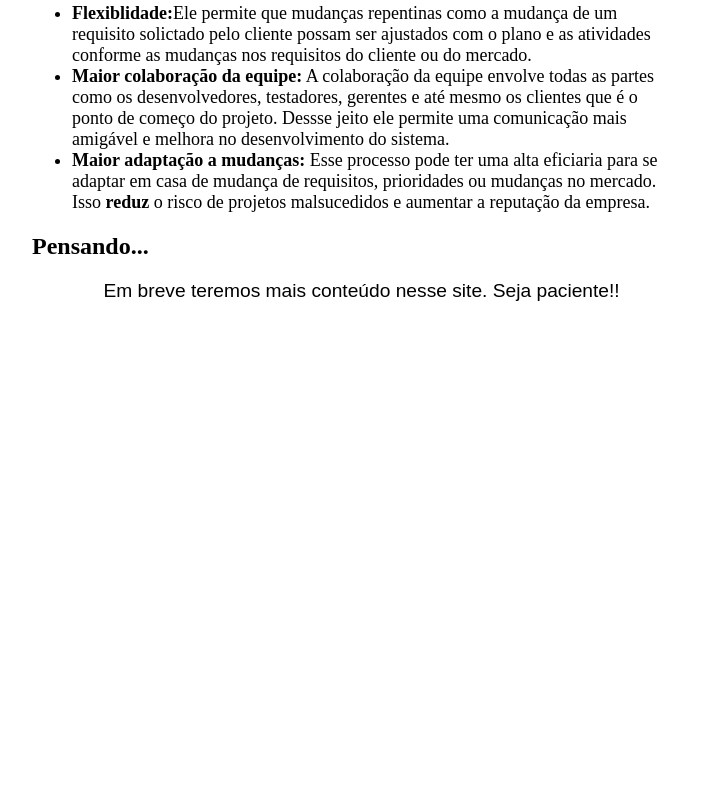
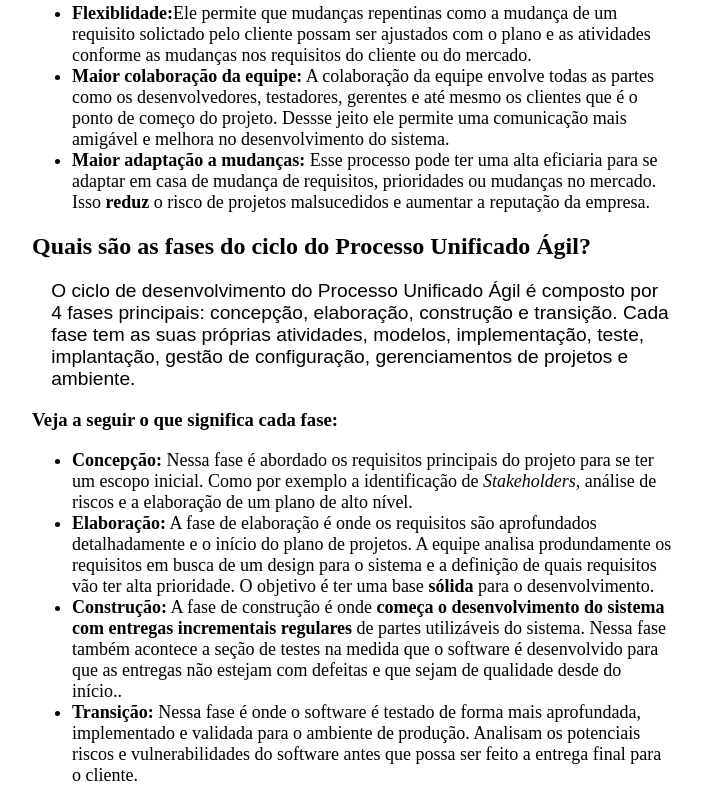
Before and after one commit to ActionBY/Processo-Unificado-Trabalho-, a plain HTML site: page estrutura/index.html in a window 1280 px wide. Shown: the part 2779-3583 px from the top of the page, without its empty margins (288-990 px from the left). Before the commit the page ends 3100 px from the top, so only its background shows below. Drawn offline with Linux system fonts and the light colour scheme.

Commit message:
Implementação das fases do cliclo de Processo Unficado Ágil

```diff
--- a/estrutura/index.html
+++ b/estrutura/index.html
@@ -153,9 +153,29 @@
             no mercado. Isso <strong>reduz</strong> o risco de projetos malsucedidos e aumentar a reputação da empresa.</li>
         </ul>
 
-        <h2>Pensando...</h2>
+        <h2>Quais são as fases do ciclo do Processo Unificado Ágil?</h2>
 
-        <p align="center" style="font-size: larger;">Em breve teremos mais conteúdo nesse site. Seja paciente!!</p>
+        <p>O ciclo de desenvolvimento do Processo Unificado Ágil é composto por 4 fases principais: concepção, elaboração, construção e
+            transição. Cada fase tem as suas próprias atividades, modelos, implementação, teste, implantação, gestão de configuração, gerenciamentos de projetos
+            e ambiente.
+        </p>
+
+        <h3>Veja a seguir o que significa cada fase:</h3>
+
+        <ul>
+            <li><strong>Concepção:</strong> Nessa fase é abordado os requisitos principais do projeto para se ter um escopo inicial. Como por exemplo
+            a identificação de <em>Stakeholders</em>, análise de riscos e a elaboração de um plano de alto nível.</li>
+
+            <li><strong>Elaboração:</strong> A fase de elaboração é onde os requisitos são aprofundados detalhadamente e o início do plano de projetos. A equipe analisa
+            produndamente os requisitos em busca de um design para o sistema e a definição de quais requisitos vão ter alta prioridade. O objetivo é ter uma base <strong>sólida</strong>
+        para o desenvolvimento.</li>
+
+            <li><strong>Construção:</strong> A fase de construção é onde <strong>começa o desenvolvimento do sistema com entregas incrementais regulares</strong> de partes utilizáveis do sistema. Nessa fase também
+            acontece a seção de testes na medida que o software é desenvolvido para que as entregas não estejam com defeitas e que sejam de qualidade desde do início..</li>
+
+            <li><strong>Transição:</strong> Nessa fase é onde o software é testado de forma mais aprofundada, implementado e validada para o ambiente de produção. Analisam os potenciais riscos e vulnerabilidades
+            do software antes que possa ser feito a entrega final para o cliente.</li>
+        </ul>
     </main>
 </body>
 
```
